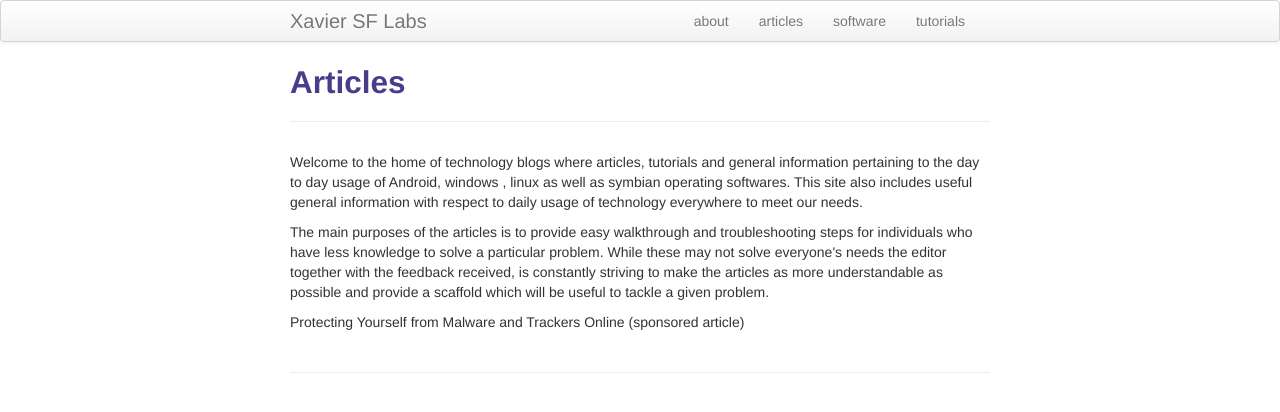
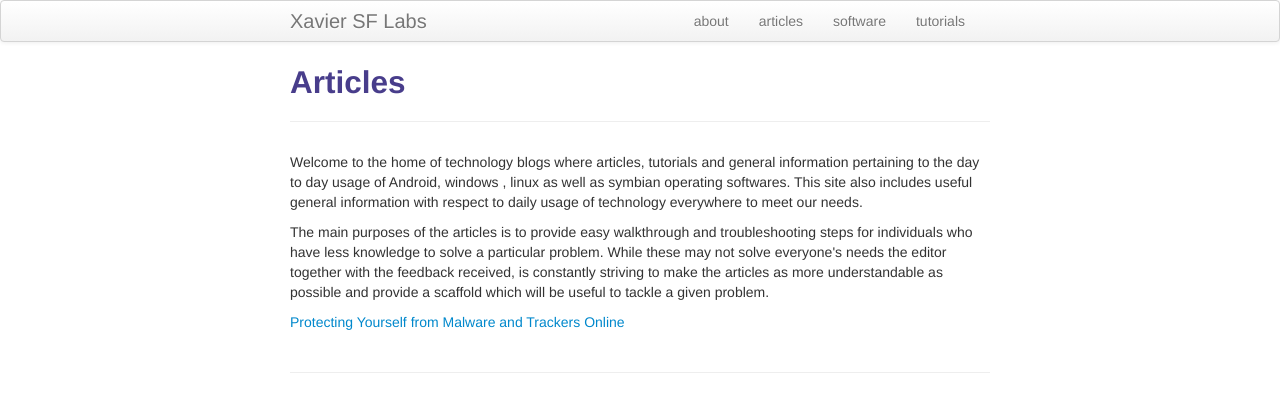
Before and after one commit to fakerat/fakerat.github.io, a Jekyll site: the page built from pages/articles.md, in a window 1280 px wide. Shown: the top 412 px of the page. Built offline with Jekyll 4.4.1, drawn with Linux system fonts in a browser that asks for light colours.

Commit message:
Update articles.md

```diff
--- a/pages/articles.md
+++ b/pages/articles.md
@@ -10,4 +10,4 @@ This site also includes useful general information with respect to daily usage o
 
 <p>The main purposes of the articles is to provide easy walkthrough and troubleshooting steps for individuals who have less knowledge to solve a particular problem. While these may not solve everyone's needs the editor together with the feedback received, is constantly striving to make the articles as more understandable as possible and provide a scaffold which will be useful to tackle a given problem.</p>
 
-Protecting Yourself from Malware and Trackers Online (sponsored article)
+[Protecting Yourself from Malware and Trackers Online](https://fakerat.github.io/pages/online-safety.html)
```
